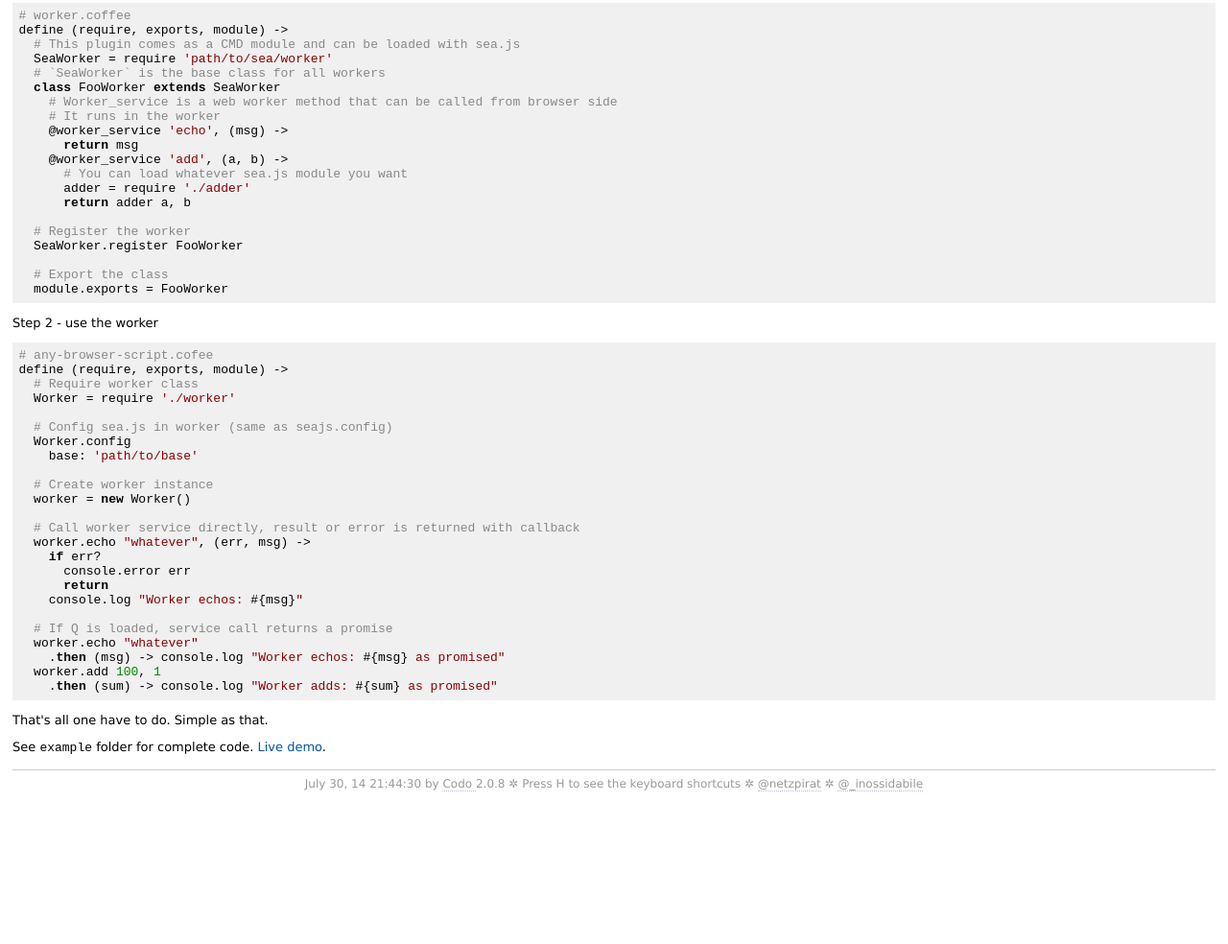
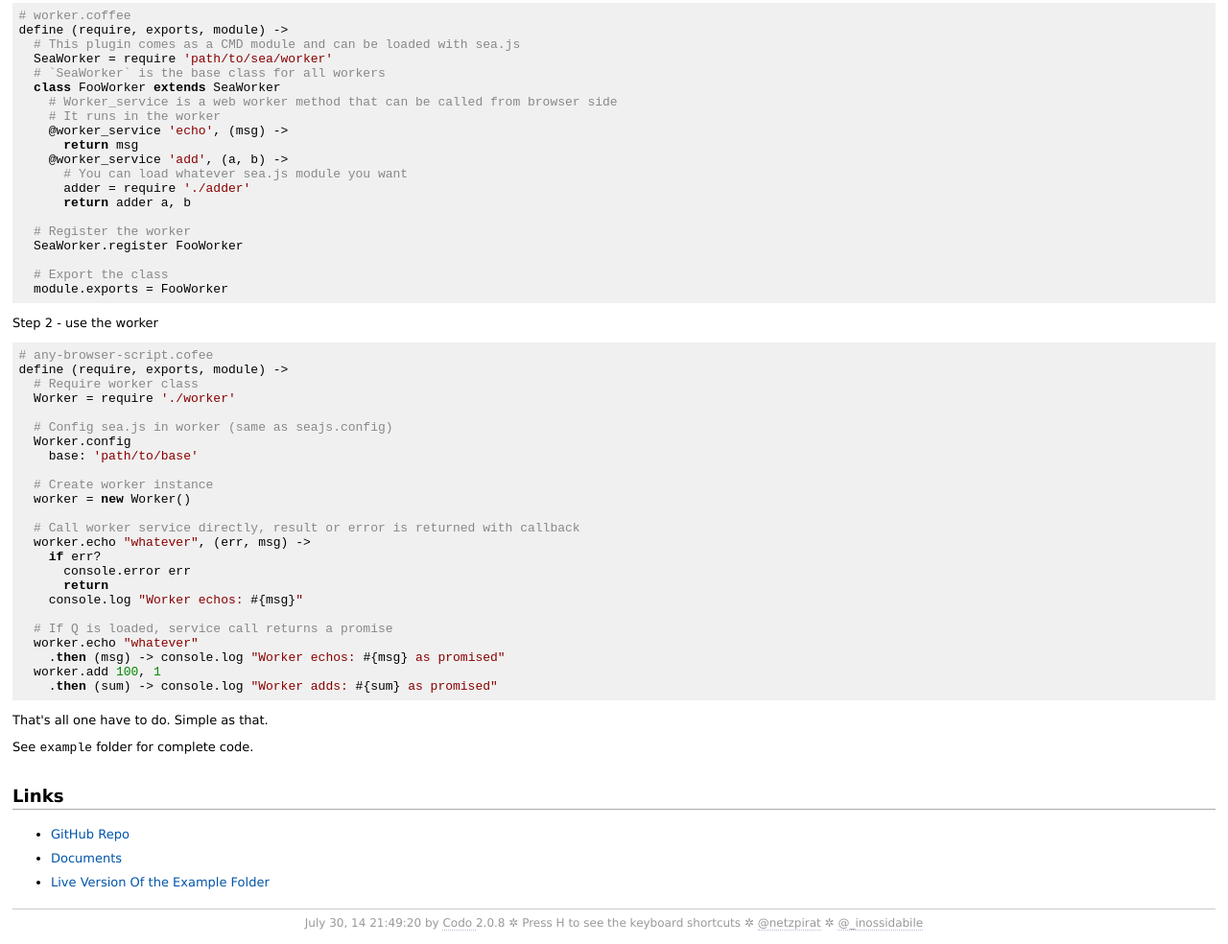
Before and after one commit to akfish/seajs-worker, a website: page doc/extra/README.md.html in a window 1280 px wide. Shown: the part 695-1679 px from the top of the page at 96% size. Before the commit the page ends 1534 px from the top, so only its background shows below. Drawn offline with Linux system fonts and the light colour scheme.

Commit message:
Add links in README.md

```diff
--- a/doc/extra/README.md.html
+++ b/doc/extra/README.md.html
@@ -34,7 +34,7 @@
         </p>
       </nav>
       <div id='filecontents'>
-        <h1 id="seajs-worker">seajs-worker</h1><p>Seamless &amp; Modular Web Worker</p><h2 id="motivation">Motivation</h2><p>Working with web workers can be painful sometimes.</p><p>The worker script has to be in a separate file/blob
+        <h1 id="-seajs-worker-https-github-com-akfish-seajs-worker-"><a href="https://github.com/akfish/seajs-worker">seajs-worker</a></h1><p>Seamless &amp; Modular Web Worker</p><h2 id="motivation">Motivation</h2><p>Working with web workers can be painful sometimes.</p><p>The worker script has to be in a separate file/blob
 and communicate with browser script via messages:</p><pre><code class="lang-js">// worker.js
 console.log(&quot;Yo, I am a worker&quot;);
 
@@ -96,11 +96,17 @@ define (require, exports, module) -&gt;
     .then (msg) -&gt; console.log &quot;Worker echos: #{msg} as promised&quot;
   worker.add 100, 1
     .then (sum) -&gt; console.log &quot;Worker adds: #{sum} as promised&quot;
-</code></pre><p>That&#39;s all one have to do. Simple as that.</p><p>See <code>example</code> folder for complete code. <a href="http://catx.me/seajs-worker/example/">Live demo</a>.</p>
+</code></pre><p>That&#39;s all one have to do. Simple as that.</p><p>See <code>example</code> folder for complete code.</p><h2 id="links">Links</h2>
+<ul>
+<li><a href="https://github.com/akfish/seajs-worker">GitHub Repo</a></li>
+<li><a href="http://catx.me/seajs-worker/">Documents</a></li>
+<li><a href="http://catx.me/seajs-worker/example/">Live Version Of the Example Folder</a></li>
+</ul>
+
       </div>
     </div>
     <div id='footer'>
-  July 30, 14 21:44:30 by
+  July 30, 14 21:49:20 by
   <a href='https://github.com/coffeedoc/codo' title='CoffeeScript API documentation generator'>
     Codo
   </a>
```
Also changed, not shown: doc/alphabetical_index.html (+1 -1 lines), doc/class/SeaWorker.html (+1 -1 lines), doc/file/src/example/adder.coffee.html (+1 -1 lines), doc/file/src/example/example-worker.coffee.html (+1 -1 lines), doc/file/src/example/main.coffee.html (+1 -1 lines), doc/file/src/launcher.coffee.html (+1 -1 lines), doc/file/src/worker.coffee.html (+1 -1 lines), README.md.
